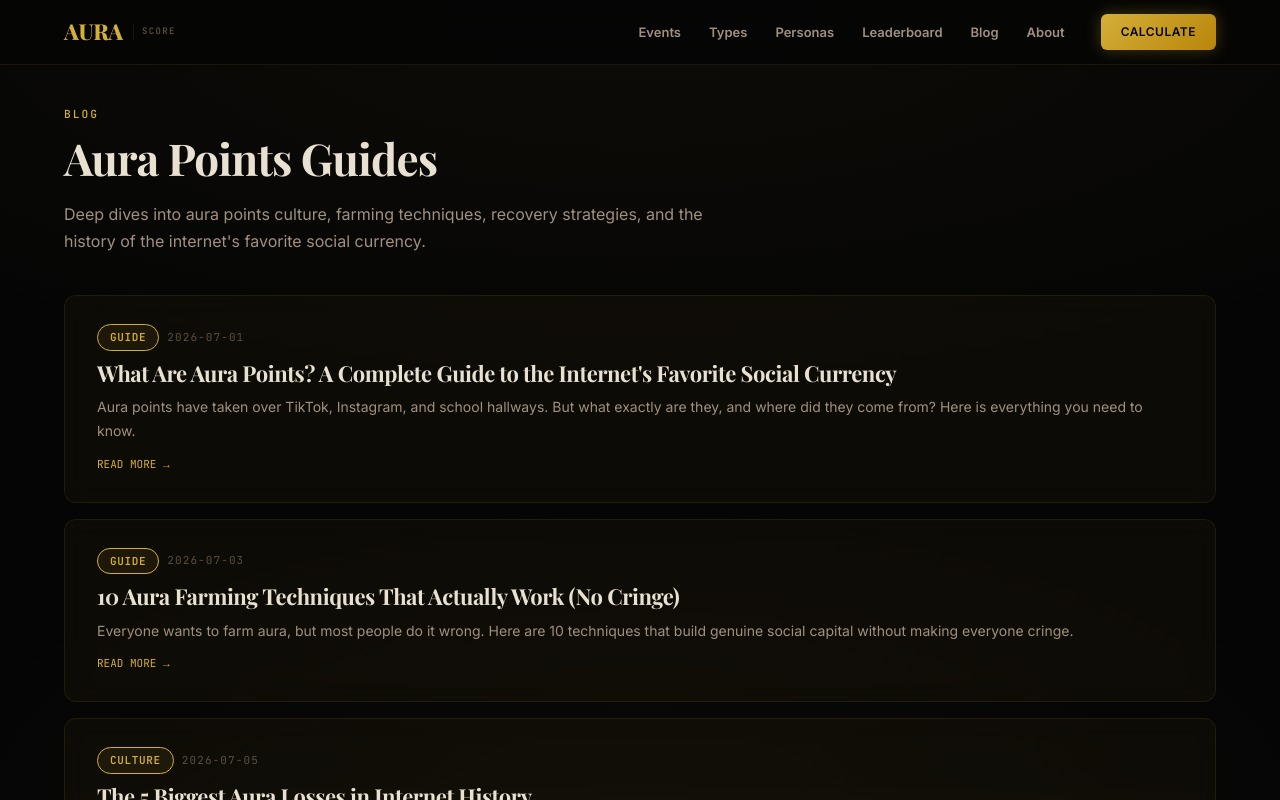
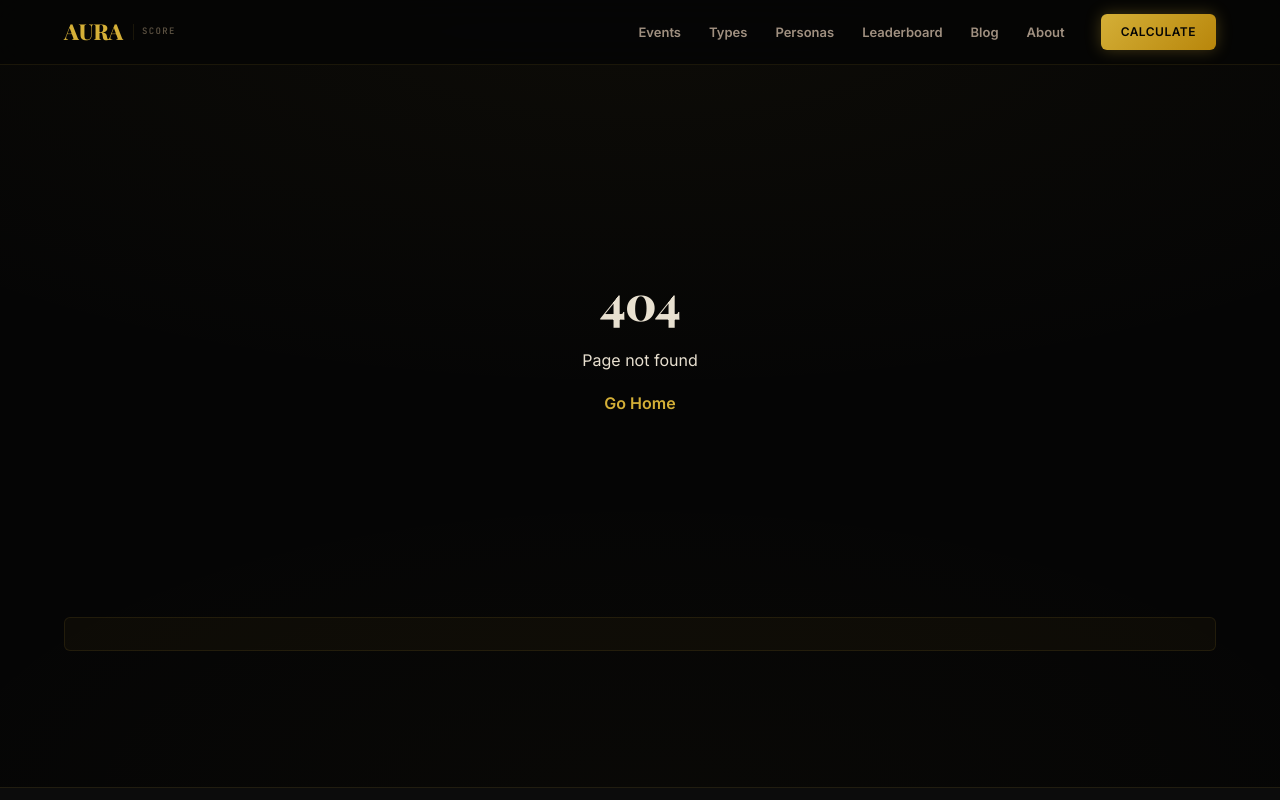
Before and after one commit to pengcc001-netizen/aura-score, a React (Vite) app: page /blog/1 in a window 1280 px wide. Before the commit this address led to /blog. Shown: the top 800 px of the page. Built offline with nearby package versions, Linux system fonts and the light colour scheme.

Commit message:
fix: remove phantom /calculator route, add noscript, replace Navigate with 404+noindex

```diff
--- a/src/pages/BlogPost.tsx
+++ b/src/pages/BlogPost.tsx
@@ -1,5 +1,5 @@
 import { Helmet } from 'react-helmet-async'
-import { useParams, Link, Navigate } from 'react-router-dom'
+import { useParams, Link } from 'react-router-dom'
 import { blogPosts } from '../data/blog'
 import ShareButtons from '../components/ShareButtons'
 import Ad from '../components/Ad'
@@ -8,7 +8,7 @@ export default function BlogPost() {
   const { slug } = useParams<{ slug: string }>()
   const post = blogPosts.find(p => p.slug === slug)
 
-  if (!post) return <Navigate to="/blog" replace />
+  if (!post) return <div style={{ minHeight: '60vh', display: 'flex', flexDirection: 'column', alignItems: 'center', justifyContent: 'center', gap: 16 }}><Helmet><meta name="robots" content="noindex,nofollow" /></Helmet><h1 style={{ fontSize: 48, fontWeight: 800 }}>404</h1><p>Page not found</p><Link to="/" style={{ textDecoration: 'none', fontWeight: 600 }}>Go Home</Link></div>
 
   const url = `https://aura.csskey.com/blog/${post.slug}`
   const related = blogPosts.filter(p => p.slug !== post.slug).slice(0, 3)
--- a/src/pages/EventDetailPage.tsx
+++ b/src/pages/EventDetailPage.tsx
@@ -1,5 +1,5 @@
 import { Helmet } from 'react-helmet-async'
-import { useParams, Link, Navigate } from 'react-router-dom'
+import { useParams, Link } from 'react-router-dom'
 import { auraEvents } from '../data/auraEvents'
 import ShareButtons from '../components/ShareButtons'
 import Ad from '../components/Ad'
@@ -8,7 +8,7 @@ export default function EventDetailPage() {
   const { slug } = useParams<{ slug: string }>()
   const event = auraEvents.find(e => e.id === slug)
 
-  if (!event) return <Navigate to="/events" replace />
+  if (!event) return <div style={{ minHeight: '60vh', display: 'flex', flexDirection: 'column', alignItems: 'center', justifyContent: 'center', gap: 16 }}><Helmet><meta name="robots" content="noindex,nofollow" /></Helmet><h1 style={{ fontSize: 48, fontWeight: 800 }}>404</h1><p>Page not found</p><Link to="/" style={{ textDecoration: 'none', fontWeight: 600 }}>Go Home</Link></div>
 
   const url = `https://aura.csskey.com/events/${event.id}`
   const related = auraEvents.filter(e => e.category === event.category && e.id !== event.id).slice(0, 4)
--- a/src/pages/PersonaDetailPage.tsx
+++ b/src/pages/PersonaDetailPage.tsx
@@ -1,5 +1,5 @@
 import { Helmet } from 'react-helmet-async'
-import { useParams, Link, Navigate } from 'react-router-dom'
+import { useParams, Link } from 'react-router-dom'
 import { auraPersonas } from '../data/auraPersonas'
 import Ad from '../components/Ad'
 import ShareButtons from '../components/ShareButtons'
@@ -8,7 +8,7 @@ export default function PersonaDetailPage() {
   const { slug } = useParams<{ slug: string }>()
   const persona = auraPersonas.find(p => p.slug === slug)
 
-  if (!persona) return <Navigate to="/personas" replace />
+  if (!persona) return <div style={{ minHeight: '60vh', display: 'flex', flexDirection: 'column', alignItems: 'center', justifyContent: 'center', gap: 16 }}><Helmet><meta name="robots" content="noindex,nofollow" /></Helmet><h1 style={{ fontSize: 48, fontWeight: 800 }}>404</h1><p>Page not found</p><Link to="/" style={{ textDecoration: 'none', fontWeight: 600 }}>Go Home</Link></div>
 
   const url = `https://aura.csskey.com/personas/${persona.slug}`
   const compatible = auraPersonas.filter(p => persona.compatibleWith.includes(p.slug))
--- a/src/pages/TypeDetailPage.tsx
+++ b/src/pages/TypeDetailPage.tsx
@@ -1,5 +1,5 @@
 import { Helmet } from 'react-helmet-async'
-import { useParams, Link, Navigate } from 'react-router-dom'
+import { useParams, Link } from 'react-router-dom'
 import { auraTypes } from '../data/auraTypes'
 import Ad from '../components/Ad'
 import ShareButtons from '../components/ShareButtons'
@@ -8,7 +8,7 @@ export default function TypeDetailPage() {
   const { slug } = useParams<{ slug: string }>()
   const type = auraTypes.find(t => t.slug === slug)
 
-  if (!type) return <Navigate to="/types" replace />
+  if (!type) return <div style={{ minHeight: '60vh', display: 'flex', flexDirection: 'column', alignItems: 'center', justifyContent: 'center', gap: 16 }}><Helmet><meta name="robots" content="noindex,nofollow" /></Helmet><h1 style={{ fontSize: 48, fontWeight: 800 }}>404</h1><p>Page not found</p><Link to="/" style={{ textDecoration: 'none', fontWeight: 600 }}>Go Home</Link></div>
 
   const url = `https://aura.csskey.com/types/${type.slug}`
   const idx = auraTypes.indexOf(type)
--- a/worker.js
+++ b/worker.js
@@ -1,5 +1,5 @@
 // Valid route patterns for aura.csskey.com
-const STATIC_PAGES = new Set(['/', '/calculator', '/events', '/types', '/personas', '/leaderboard', '/blog', '/about', '/privacy', '/terms', '/contact', '/disclaimer']);
+const STATIC_PAGES = new Set(['/', '/events', '/types', '/personas', '/leaderboard', '/blog', '/about', '/privacy', '/terms', '/contact', '/disclaimer']);
 
 function isValidRoute(pathname) {
   if (STATIC_PAGES.has(pathname)) return true;
```
Also changed, not shown: index.html (+1 -1 lines).
